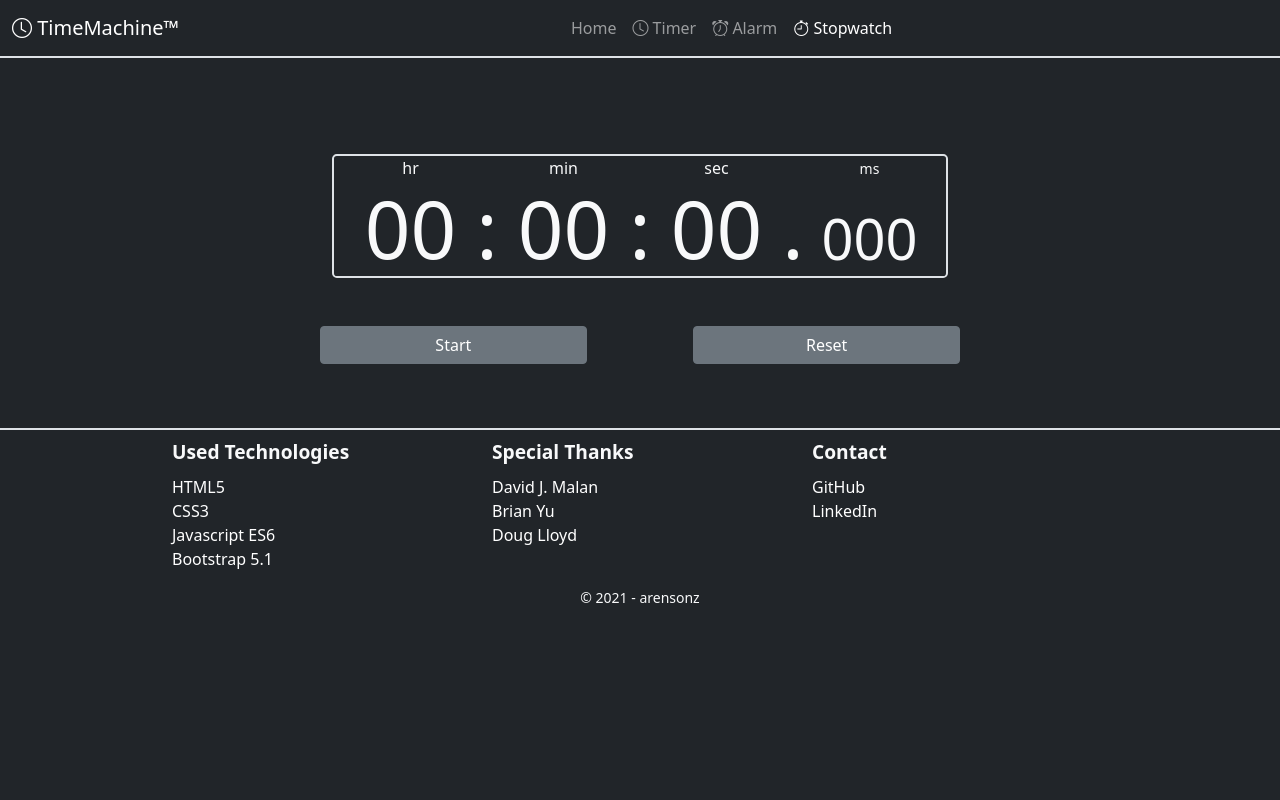
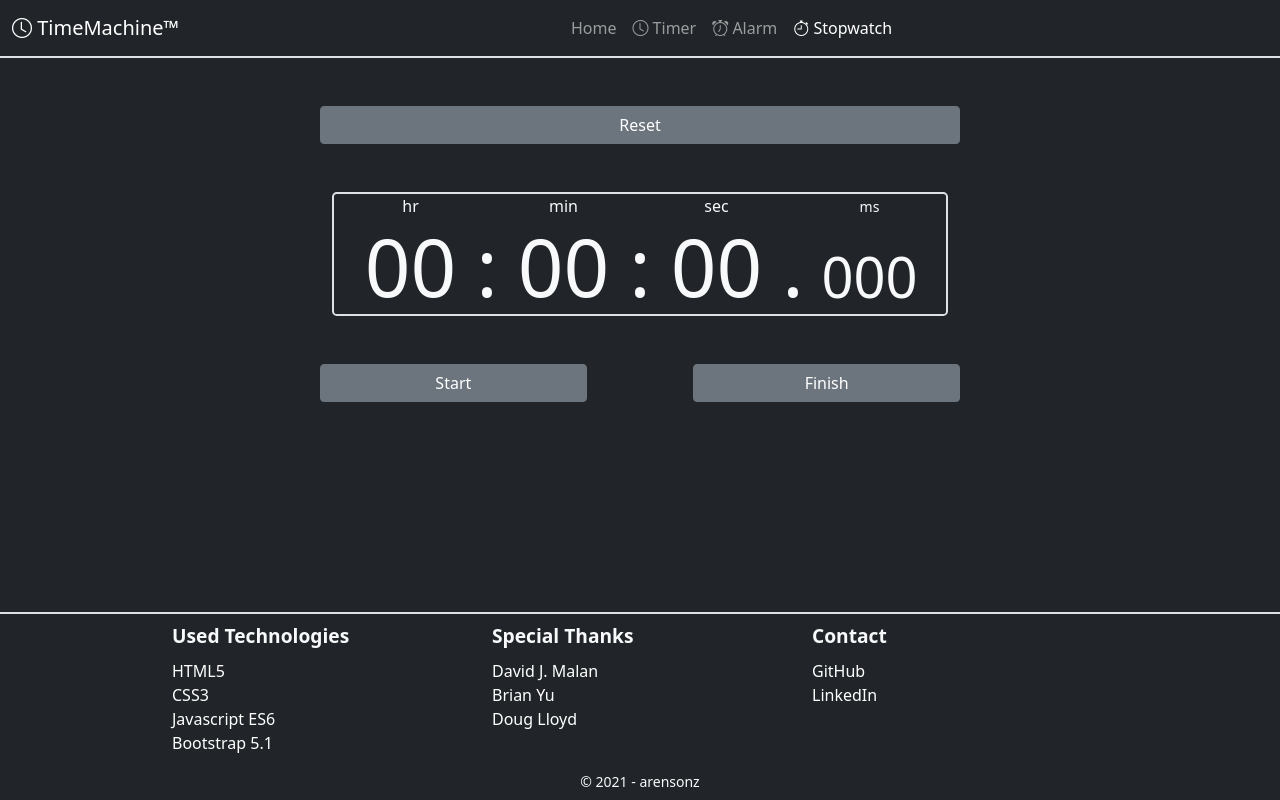
Before and after one commit to arensonzz/web-clock-app, a plain HTML site: page stopwatch.html in a window 1280 px wide. Drawn offline with nearby package versions, Linux system fonts and the light colour scheme.

Commit message:
Footer always at the bottom

```diff
--- a/stopwatch.html
+++ b/stopwatch.html
@@ -13,7 +13,7 @@
   <title>Alarms & Clock</title>
 </head>
 
-<body class="bg-dark text-light">
+<body class="bg-dark text-light d-flex flex-column vh-100">
   <header>
     <nav class="navbar navbar-expand-lg navbar-dark bg-dark border-bottom border-2">
       <div class="container-fluid">
@@ -54,6 +54,9 @@
 
         <!-- timer set/display -->
         <div class="col-md-9 col-lg-6">
+          <div class="row justify-content-around justify-content-md-between mb-5 gy-2">
+            <button id="btnResetStopwatch" class="col-12 btn btn-secondary">Reset</button>
+          </div>
 
           <div class="timer__display row g-0 justify-content-center text-center border border-2 my-5 rounded-3">
             <!-- hours : minutes : seconds : milliseconds-->
@@ -75,7 +78,7 @@
 
           <div class="row justify-content-around justify-content-md-between mb-5 gy-2">
             <button id="btnStartStopwatch" class="col-5 btn btn-secondary">Start</button>
-            <button id="btnResetStopwatch" class="col-5 btn btn-secondary">Reset</button>
+            <button id="btnFinishStopwatch" class="col-5 btn btn-secondary">Finish</button>
           </div>
 
         </div>
@@ -88,7 +91,7 @@
     </div>
   </main>
 
-  <footer class="footer container-fluid pt-2 border-top border-2">
+  <footer class="footer container-fluid pt-2 border-top border-2 mt-auto">
     <div class="footer__row row gy-2 gy-sm-0 justify-content-center">
       <div class="footer__column col-sm-3" aria-labelledby="footer-heading-1">
         <div class="footer__heading" id="footer-heading-1">Used Technologies</div>
```
Also changed, not shown: alarm.html (+2 -2 lines), index.html (+2 -2 lines), timer.html (+2 -2 lines).
